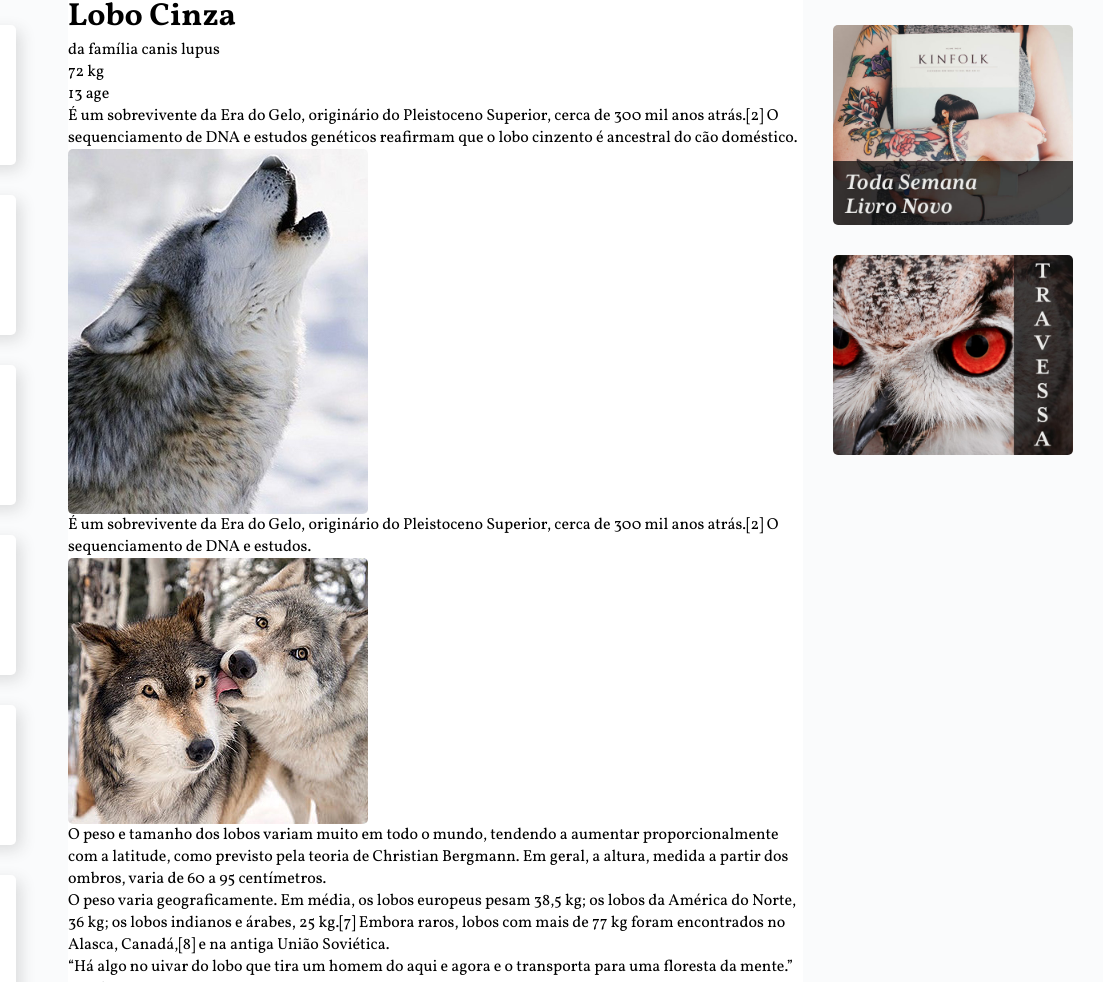
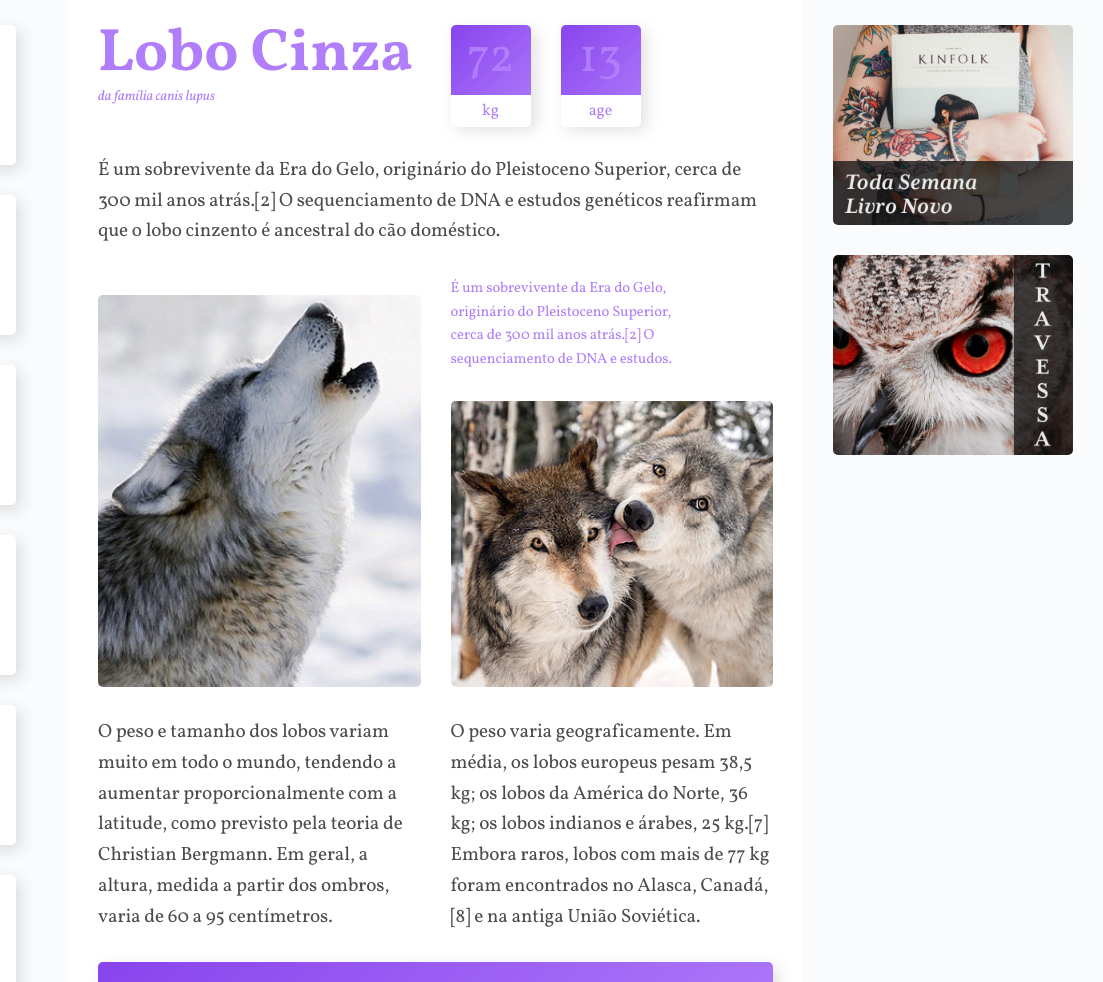
Before and after one commit to felipe-thomaz/wildbeast, a plain HTML site: page index.html in a window 1280 px wide. Shown: the part 110-1092 px from the top of the page, 177-1280 px from the left. Drawn offline with Linux system fonts and the light colour scheme.

Commit message:
Estilizando o conteúdo

```diff
--- a/css/style.css
+++ b/css/style.css
@@ -21,6 +21,7 @@ body {
 img {
   display: block;
   max-width: 100%;
+  width: 100%;
   border-radius: 5px;
 }
 
@@ -59,7 +60,7 @@ img {
   display: block;
   padding: 10px;
   color: white;
-  font-size: 1.125rem;
+  font-size: 1.125em;
   background-color: rgba(0, 0, 0, .1);
   border-radius: 5px;
   transition: .1s;
@@ -101,6 +102,126 @@ img {
 /* CONTENT */
 .content {
   grid-area: content;
+  max-width: 900px;
+  margin: 0 auto;
+  padding: 30px;
+  display: grid;
+  grid-template-columns: 1fr 1fr;
+  gap: 30px;
+}
+
+.col-wide {
+  grid-column: 1/-1;
+}
+
+.imagem-1 {
+  grid-row: span 2;
+  align-self: end;
+}
+
+.imagem-2 {
+  align-self: end;
+}
+
+/* ESTILOS CONTENT */
+p {
+  font-size: 1.2em;
+  line-height: 1.6;
+  letter-spacing: -0.005em;
+  color: rgba(0, 0, 0, .7);
+}
+
+.informacoes p + p {
+  margin-top: 30px;
+}
+
+/* TITULO */
+.titulo {
+  color: #B07DFB;
+}
+
+.titulo h1 {
+  font-size: 3.75em;
+  line-height: 1;
+  font-weight: 700;
+}
+
+.titulo span {
+  font-size: 0.875em;
+  font-style: italic;
+}
+
+/* CARACTERÍSTICAS */
+.caracteristicas {
+  display: flex;
+  align-items: flex-start;
+}
+
+.caracteristicas > div {
+  width: 80px;
+  text-align: center;
+  background: linear-gradient(135deg, #8844ee, #B07DFB);
+  border-radius: 5px;
+  box-shadow: 5px 5px 15px 0px rgba(44, 44, 44, .15);
+  position: relative;
+}
+
+.caracteristicas > div:first-child {
+  margin-right: 30px;
+}
+
+.caracteristicas span {
+  display: block;
+  color: #B07DFB;
+}
+
+.numero {
+  font-size: 3em;
+  line-height: 1;
+  margin: 10px auto;
+}
+
+.rotulo {
+  background: #fff;
+  border-radius: 0 0 5px 5px;
+  padding: 5px 0;
+  position: relative;
+  top: 2px;
+}
+
+.destaque {
+  font-size: .92em;
+  color: #B07DFB;
+  max-width: 16em;
+}
+
+.citacao, .atributos {
+  align-self: start;
+  padding: 30px;
+  border-radius: 5px;
+  box-shadow: 5px 5px 15px 0px rgba(44,44, 44,.15);
+  background: linear-gradient(135deg, #8844ee, #B07DFB);
+}
+
+.citacao p {
+  font-size: 1.5em;
+  font-style: italic;
+  text-align: center;
+  max-width: 500px;
+  color: #fff;
+  /* centraliza a citação */
+  margin: 0 auto;
+}
+
+.atributos li {
+  color: #fff;
+  font-family: Courier, monospace;
+  font-size: 1.12em;
+  padding: 15px;
+}
+
+.atributos li + li {
+  border-top: 2px solid #B07DFB;
 }
 
 /* ADS */
--- a/index.html
+++ b/index.html
@@ -50,19 +50,19 @@
         </div>
       </div>
 
-      <p>É um sobrevivente da Era do Gelo, originário do Pleistoceno Superior, cerca de 300 mil anos atrás.[2] O sequenciamento de DNA e estudos genéticos reafirmam que o lobo cinzento é ancestral do cão doméstico. </p>
+      <p class="col-wide">É um sobrevivente da Era do Gelo, originário do Pleistoceno Superior, cerca de 300 mil anos atrás.[2] O sequenciamento de DNA e estudos genéticos reafirmam que o lobo cinzento é ancestral do cão doméstico. </p>
 
-      <img src="img/wolf1.jpg" alt="Wolf">
+      <img class="imagem-1" src="img/wolf1.jpg" alt="Wolf">
 
-      <p>É um sobrevivente da Era do Gelo, originário do Pleistoceno Superior, cerca de 300 mil anos atrás.[2] O sequenciamento de DNA e estudos.</p>
+      <p class="destaque">É um sobrevivente da Era do Gelo, originário do Pleistoceno Superior, cerca de 300 mil anos atrás.[2] O sequenciamento de DNA e estudos.</p>
 
-      <img src="img/wolf2.jpg" alt="Wolf 2">
+      <img class="imagem-2" src="img/wolf2.jpg" alt="Wolf 2">
 
       <p>O peso e tamanho dos lobos variam muito em todo o mundo, tendendo a aumentar proporcionalmente com a latitude, como previsto pela teoria de Christian Bergmann. Em geral, a altura, medida a partir dos ombros, varia de 60 a 95 centímetros.</p>
 
       <p>O peso varia geograficamente. Em média, os lobos europeus pesam 38,5 kg; os lobos da América do Norte, 36 kg; os lobos indianos e árabes, 25 kg.[7] Embora raros, lobos com mais de 77 kg foram encontrados no Alasca, Canadá,[8] e na antiga União Soviética.</p>
 
-      <blockquote class="citacao">
+      <blockquote class="citacao col-wide">
         <p>“Há algo no uivar do lobo que tira um homem do aqui e agora e o transporta para uma floresta da mente.”</p>
       </blockquote>
 
@@ -71,7 +71,7 @@
         <li>Tipo: Mamífero</li>
         <li>Idade Média: 13 anos</li>
         <li>Macho adulto: 80kg</li>
-        <li>Fêmea aduilta: 55kg</li>
+        <li>Fêmea adulta: 55kg</li>
         <li>Família: Lupus</li>
       </ul>
 
```
